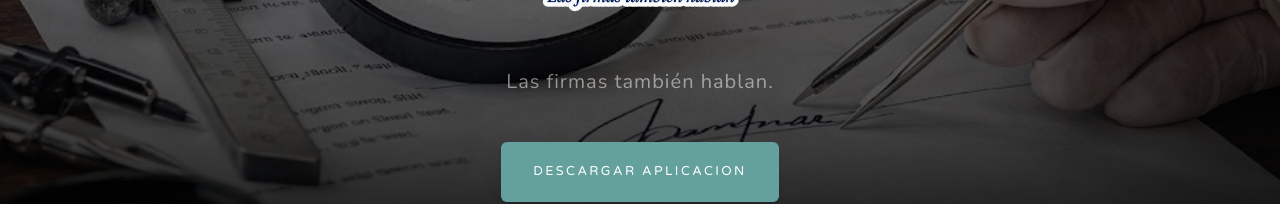
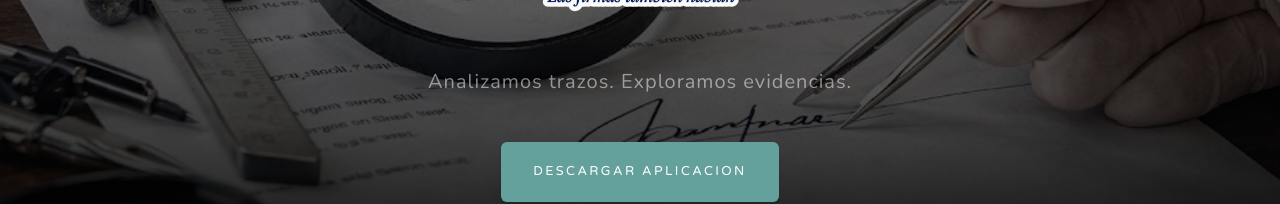
Before and after one commit to yoshher646-web/GRAFOSCLAVE, a plain HTML site: page index.html in a window 1280 px wide. Shown: the part 476-680 px from the top of the page. Drawn offline with nearby package versions, Linux system fonts and the light colour scheme.

Commit message:
Update index.html

```diff
--- a/index.html
+++ b/index.html
@@ -41,7 +41,7 @@
                        <img src="assets/img/Grafoslogo.png"
                      alt="Logo"
                      class="logo-pagina mb-4">
-                        <h2 class="text-white-50 mx-auto mt-2 mb-5">Las firmas también hablan.</h2>
+                        <h2 class="text-white-50 mx-auto mt-2 mb-5">Analizamos trazos. Exploramos evidencias.</h2>
                         <a class="btn btn-primary" href="##">DESCARGAR APLICACION</a>
                     </div>
                 </div>
```
